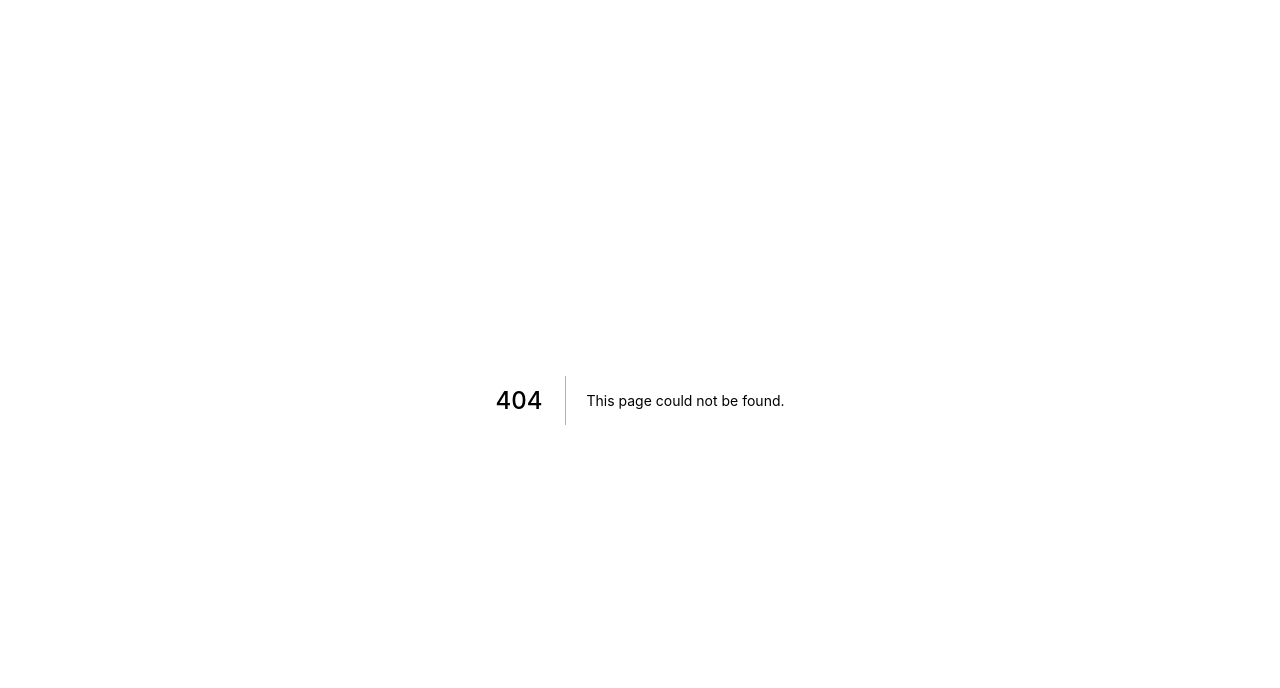
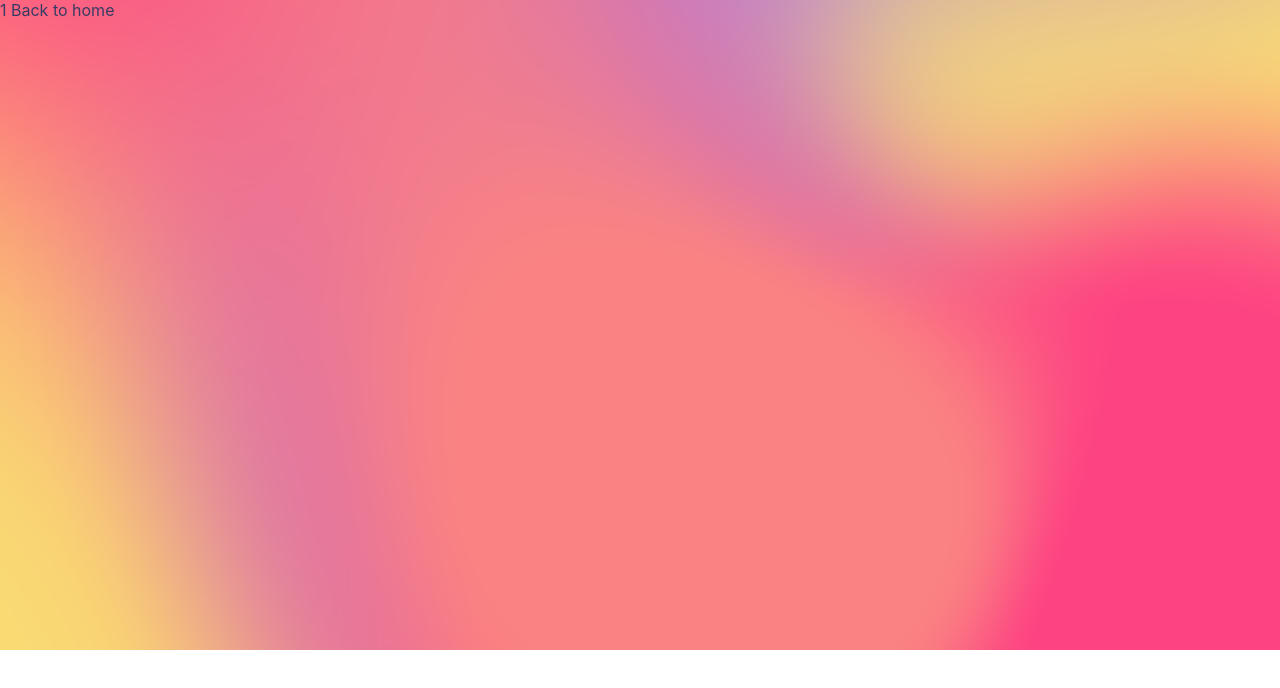
Before and after one commit to SilverWind96/ZTM-coffee-TS, a Next.js app: page /coffee-store/1 in a window 1280 px wide. Before the commit this address had no page. Shown: the top 688 px of the page. Built offline with nearby package versions, Linux system fonts and the light colour scheme.

Commit message:
end section 4

```diff
--- a/components/banner.module.css
+++ b/components/banner.module.css
@@ -1,8 +1,6 @@
 /** By default, this is a mobile breakpoint **/
 .container {
   margin-bottom: 1rem;
-  position: relative;
-  z-index: 2;
 }
 
 .title {
--- /dev/null
+++ b/pages/coffee-store/[id].tsx
@@ -0,0 +1,13 @@
+import Link from "next/link";
+import { useRouter } from "next/router";
+
+const CoffeeStore = () => {
+  const { id } = useRouter().query;
+  return (
+    <div>
+      {id} <Link href={"/"}>Back to home</Link>
+    </div>
+  );
+};
+
+export default CoffeeStore;
--- a/pages/index.tsx
+++ b/pages/index.tsx
@@ -10,7 +10,7 @@
   return (
     <div className={styles.container}>
       <Head>
-        <title>Create Next App</title>
+        <title>Coffee Connoisseur</title>
         <meta name="description" content="Generated by create next app" />
         <link rel="icon" href="/favicon.ico" />
       </Head>
--- a/styles/globals.css
+++ b/styles/globals.css
@@ -9,7 +9,7 @@
   background-repeat: no-repeat;
   background-size: cover;
   color: #373b64;
-  height: 100%;
+  /* height: 100%; */
 }
 
 a {
```
